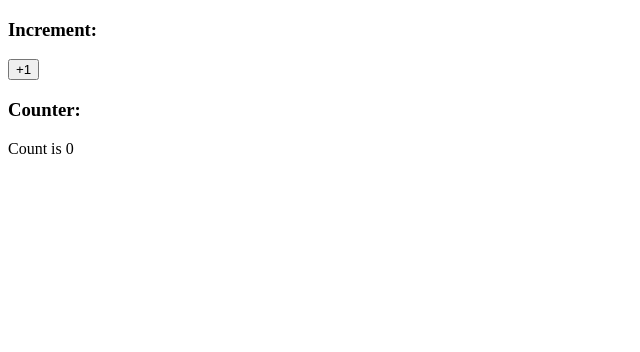
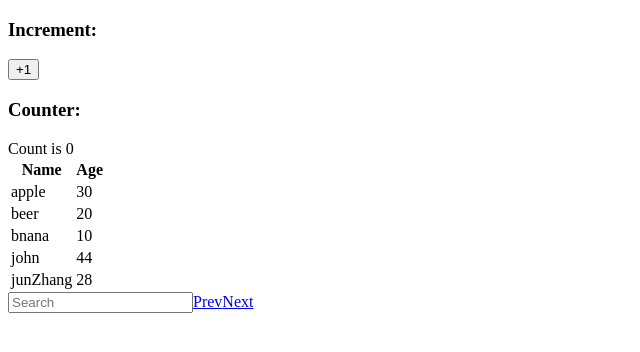
Before and after one commit to zigo928/vuex-tutorial, a Vue app: page / in a window 1280 px wide. Shown: the top 352 px of the page, without its empty margins (0-640 px from the left). Built offline with nearby package versions, Linux system fonts and the light colour scheme; the HTML template or start-up script is replaced by a standard one.

Commit message:
添加表格组件

```diff
--- a/package.json
+++ b/package.json
@@ -14,6 +14,7 @@
     "lint": "eslint --ext .js,.vue src test/unit/specs test/e2e/specs"
   },
   "dependencies": {
+    "lodash": "^4.17.4",
     "vue": "^2.5.2",
     "vuex": "^3.0.1"
   },
--- a/src/App.vue
+++ b/src/App.vue
@@ -4,16 +4,19 @@
     <increment></increment>
     <h3>Counter:</h3>
     <counter></counter>
+    <TableList></TableList>
   </div>
 </template>
 
 <script>
 import Counter from './components/CounterDisplay.vue'
 import Increment from './components/IncrementButton.vue'
+import TableList from './components/TableList.vue'
 export default {
   components: {
     Counter,
-    Increment
+    Increment,
+    TableList
   }
 }
 </script>
--- /dev/null
+++ b/src/components/TableList.vue
@@ -0,0 +1,90 @@
+<template>
+  <div class="">
+    <table>
+      <thead>
+        <tr>
+          <th @click="sortBy('name')">Name</th>
+          <th @click="sortBy('age')">Age</th>
+        </tr>
+      </thead>
+      <tbody>
+        <tr v-for="row in finalData">
+          <td>{{ row.name }}</td>
+          <td>{{ row.age }}</td>
+        </tr>
+      </tbody>
+    </table>
+    <input v-model="searchText" placeholder="Search">
+    <a href="#" @click="prevPage">Prev</a>
+    <a href="#" @click="nextPage">Next</a>
+  </div>
+</template>
+
+<script>
+import _ from 'lodash'
+export default {
+  data () {
+    return {
+      tableData: [
+        {name: 'john', age: 44},
+        {name: 'junZhang', age: 28},
+        {name: 'apple', age: 30},
+        {name: 'beer', age: 20},
+        {name: 'origen', age: 50},
+        {name: 'bnana', age: 10},
+        {name: 'xiaoxu', age: 30}
+      ],
+      searchText: '',
+      sortColumn: 'name',
+      pageNum: 0
+    }
+  },
+  computed: {
+    finalData () {
+      return this.paginateRows(this.sortedData, this.pageNum)
+    },
+    sortedData () {
+      return this.sortedRows(this.filteredData, this.sortColumn)
+    },
+    filteredData () {
+      return this.filteredRows(this.tableData, this.searchText)
+    }
+  },
+  methods: {
+    paginateRows (data, pageNum) {
+      let start = 5 * pageNum
+      let end = 5 * (pageNum + 1)
+      return _.slice(data, start, end)
+    },
+    sortedRows (data, sortColumn) {
+      return _.sortBy(data, sortColumn)
+    },
+    filteredRows (data, searchText) {
+      console.log('search text is ' + searchText)
+      if (searchText !== '') {
+        return _.filter(data, {'name': searchText})
+      }
+
+      return data
+    },
+    sortBy (sortColumn) {
+      console.log('sort name is ' + sortColumn)
+      this.sortColumn = sortColumn
+    },
+    prevPage () {
+      if (this.pageNum > 0) {
+        this.pageNum -= 1
+      }
+    },
+    nextPage () {
+      if ((this.pageNum + 1) * 5 < this.filteredData.length) {
+        this.pageNum += 1
+      }
+    }
+  }
+}
+</script>
+
+<style scoped>
+
+</style>
```
Also changed, not shown: 1 other file (tests, documents, lock files or other folders).
